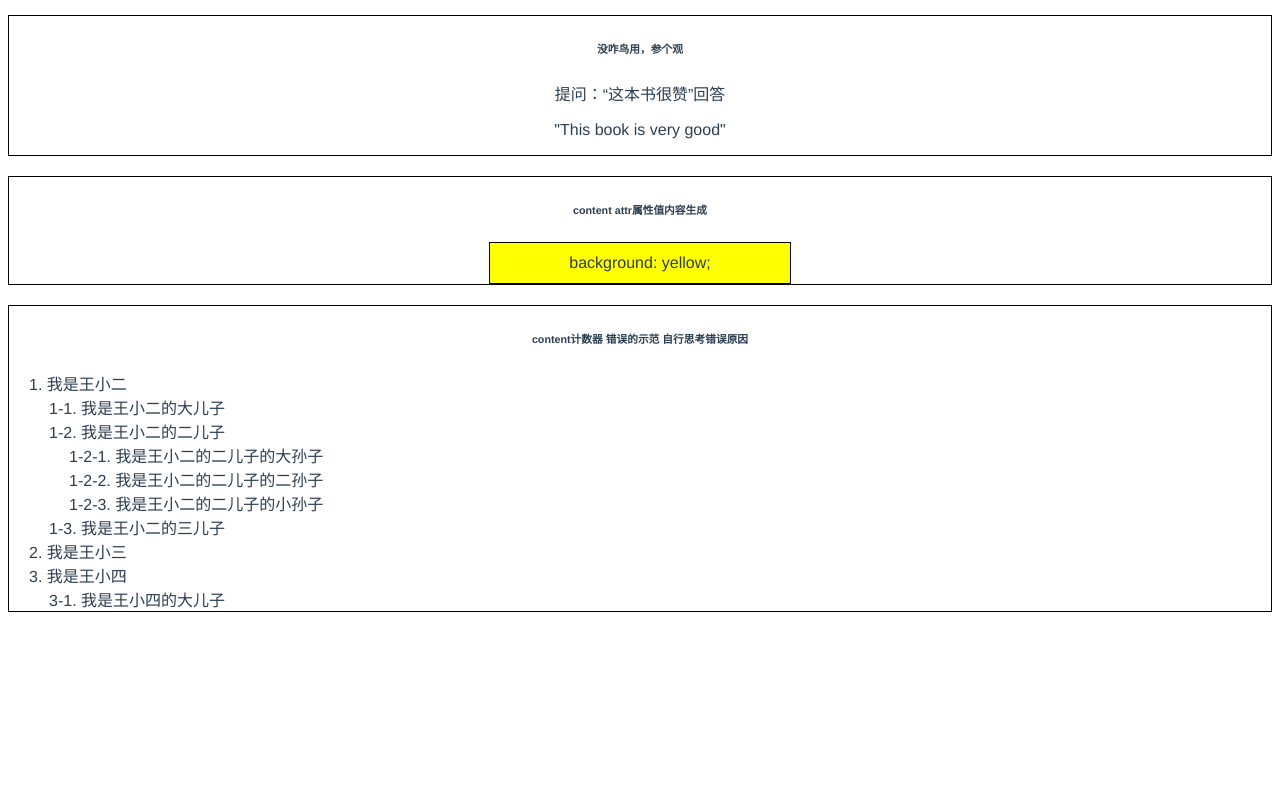
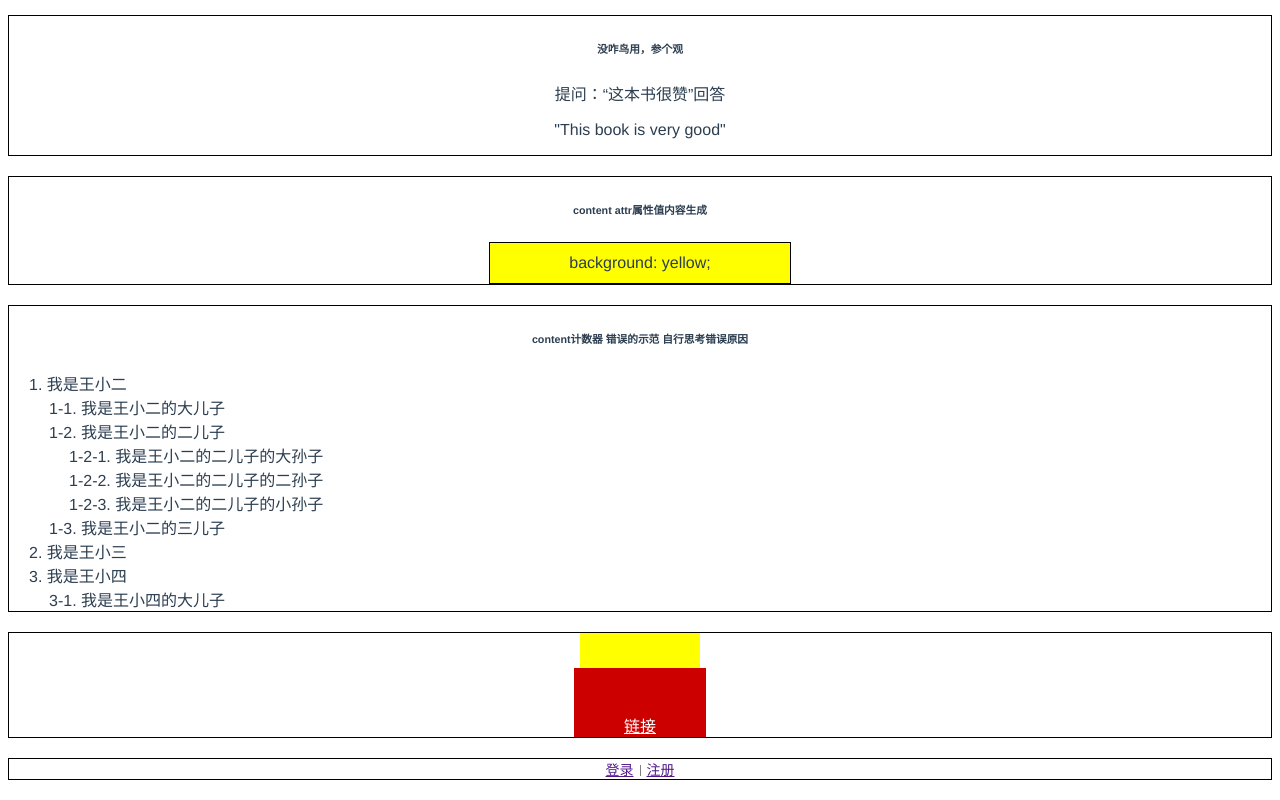
Before and after one commit to ZHKO1/cssworld, a Vue app in the folder example/: page /#/part2 in a window 1280 px wide. Shown: the part 2424-3224 px from the top of the page. Before the commit the page ends 3056 px from the top, so only its background shows below. Built offline with nearby package versions, Linux system fonts and the light colour scheme.

Commit message:
继续第四章

```diff
--- a/example/src/components/part2.vue
+++ b/example/src/components/part2.vue
@@ -100,6 +100,13 @@
           <div class="counter">我是王小四的大儿子</div>
         </div>
       </div>
+    </div>
+    <div class="container type11">
+      <div></div>
+      <a href="">链接</a>
+    </div>
+    <div class="container type12">
+      <a href="">登录</a><a href="">注册</a>
     </div>
   </div>
 </template>
@@ -316,5 +323,30 @@
       counter-increment: wangxiaoer;
     }
   }
-
+  .type11{
+    overflow:auto;
+    div{
+      width:80px;
+      height:80px;
+      background:yellow;
+      box-sizing: border-box;
+      padding:20px 60px;
+      margin: auto;
+    }
+    a {
+      padding:50px;
+      background-color: #cd0000;
+      color: #fff;
+    }
+  }
+  .type12{
+    font-size: 14px;
+    a + a:before {
+      content: "";
+      font-size: 0;
+      padding: 10px 3px 1px;
+      margin-left: 6px;
+      border-left: 1px solid gray;
+    }
+  }
 </style>
```
Also changed, not shown: 1 other file (tests, documents, lock files or other folders).
